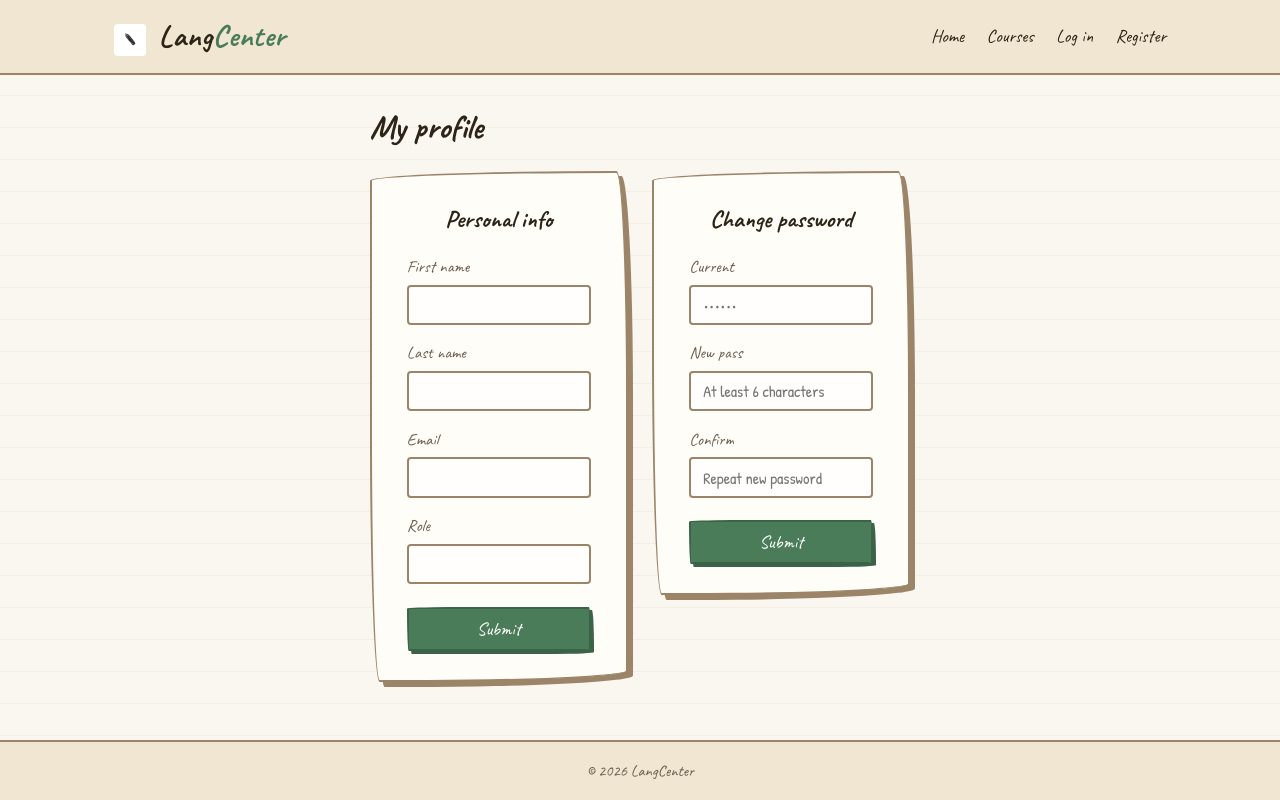
After one commit to Miraz11287/foreign-language-center-webapp, a Flask app: template App/app/templates/auth/profile.html in a window 1280 px wide. The commit adds this page. Run offline with Flask 3, Linux system fonts and the light colour scheme; the template is opened without the code that fills it, so the values that code supplies are empty, except form fields; form fields are guessed from the names that the template uses.

Commit message:
profile add

```diff
--- /dev/null
+++ b/App/app/templates/auth/profile.html
@@ -0,0 +1,73 @@
+{% extends 'base.html' %}
+{% block title %}Profile — LangCenter{% endblock %}
+
+{% block content %}
+<h1 style="margin-bottom:1.5rem;">My profile</h1>
+
+<div style="display:grid;grid-template-columns:1fr 1fr;gap:1.5rem;align-items:start;">
+
+    <!-- Edit name -->
+    <div class="form-card" style="margin:0;">
+        <h2 class="form-title" style="font-size:1.5rem;">Personal info</h2>
+        <form method="POST" novalidate>
+            {{ profile_form.hidden_tag() }}
+
+            <div class="form-group">
+                {{ profile_form.first_name.label }}
+                {{ profile_form.first_name() }}
+                {% for e in profile_form.first_name.errors %}
+                    <span class="form-error">{{ e }}</span>
+                {% endfor %}
+            </div>
+            <div class="form-group">
+                {{ profile_form.last_name.label }}
+                {{ profile_form.last_name() }}
+                {% for e in profile_form.last_name.errors %}
+                    <span class="form-error">{{ e }}</span>
+                {% endfor %}
+            </div>
+            <div class="form-group">
+                <label>Email</label>
+                <input type="text" value="{{ current_user.email }}" disabled>
+            </div>
+            <div class="form-group">
+                <label>Role</label>
+                <input type="text" value="{{ current_user.role.value }}" disabled>
+            </div>
+            {{ profile_form.submit(class='btn btn--primary') }}
+        </form>
+    </div>
+
+    <!-- Change password -->
+    <div class="form-card" style="margin:0;">
+        <h2 class="form-title" style="font-size:1.5rem;">Change password</h2>
+        <form method="POST" novalidate>
+            {{ password_form.hidden_tag() }}
+
+            <div class="form-group">
+                {{ password_form.current.label }}
+                {{ password_form.current(placeholder='••••••') }}
+                {% for e in password_form.current.errors %}
+                    <span class="form-error">{{ e }}</span>
+                {% endfor %}
+            </div>
+            <div class="form-group">
+                {{ password_form.new_pass.label }}
+                {{ password_form.new_pass(placeholder='At least 6 characters') }}
+                {% for e in password_form.new_pass.errors %}
+                    <span class="form-error">{{ e }}</span>
+                {% endfor %}
+            </div>
+            <div class="form-group">
+                {{ password_form.confirm.label }}
+                {{ password_form.confirm(placeholder='Repeat new password') }}
+                {% for e in password_form.confirm.errors %}
+                    <span class="form-error">{{ e }}</span>
+                {% endfor %}
+            </div>
+            {{ password_form.submit(class='btn btn--primary') }}
+        </form>
+    </div>
+
+</div>
+{% endblock %}
--- a/App/app/templates/base.html
+++ b/App/app/templates/base.html
@@ -35,7 +35,7 @@
                 {% if current_user.is_student() %}
                     <li><a href="{{ url_for('main.request_teacher') }}">Become a teacher</a></li>
                 {% endif %}
-                <li class="nav-user">{{ current_user.full_name }}</li>
+                <li><a href="{{ url_for('auth.profile') }}" class="nav-user">{{ current_user.full_name }}</a></li>
                 <li><a href="{{ url_for('auth.logout') }}">Log out</a></li>
             {% else %}
                 <li><a href="{{ url_for('auth.login') }}">Log in</a></li>
```
Also changed, not shown: App/app/__init__.py (+15 -0 lines), App/app/auth/profile_forms.py (added, +16 -0 lines), App/app/auth/routes.py (+30 -0 lines), App/app/templates/errors/403.html (added, +10 -0 lines), App/app/templates/errors/404.html (added, +10 -0 lines), App/app/templates/errors/500.html (added, +10 -0 lines).
